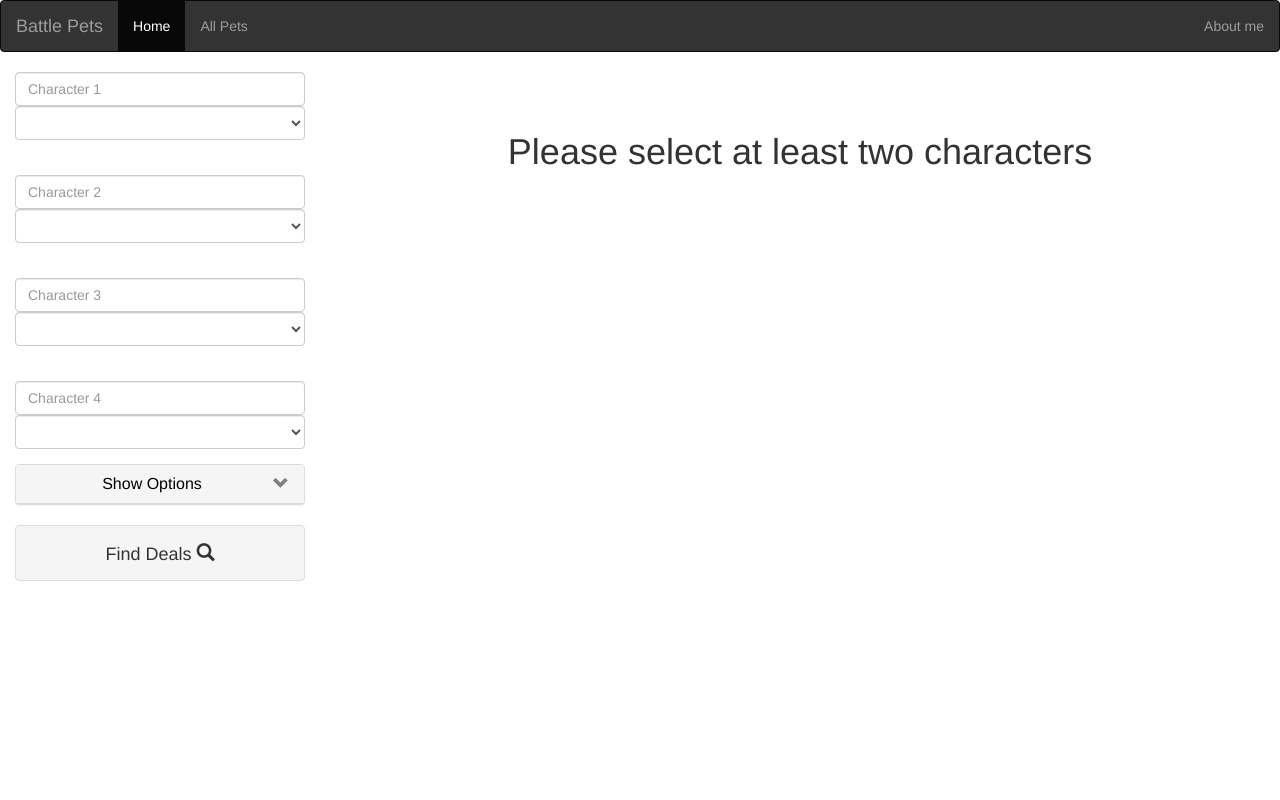
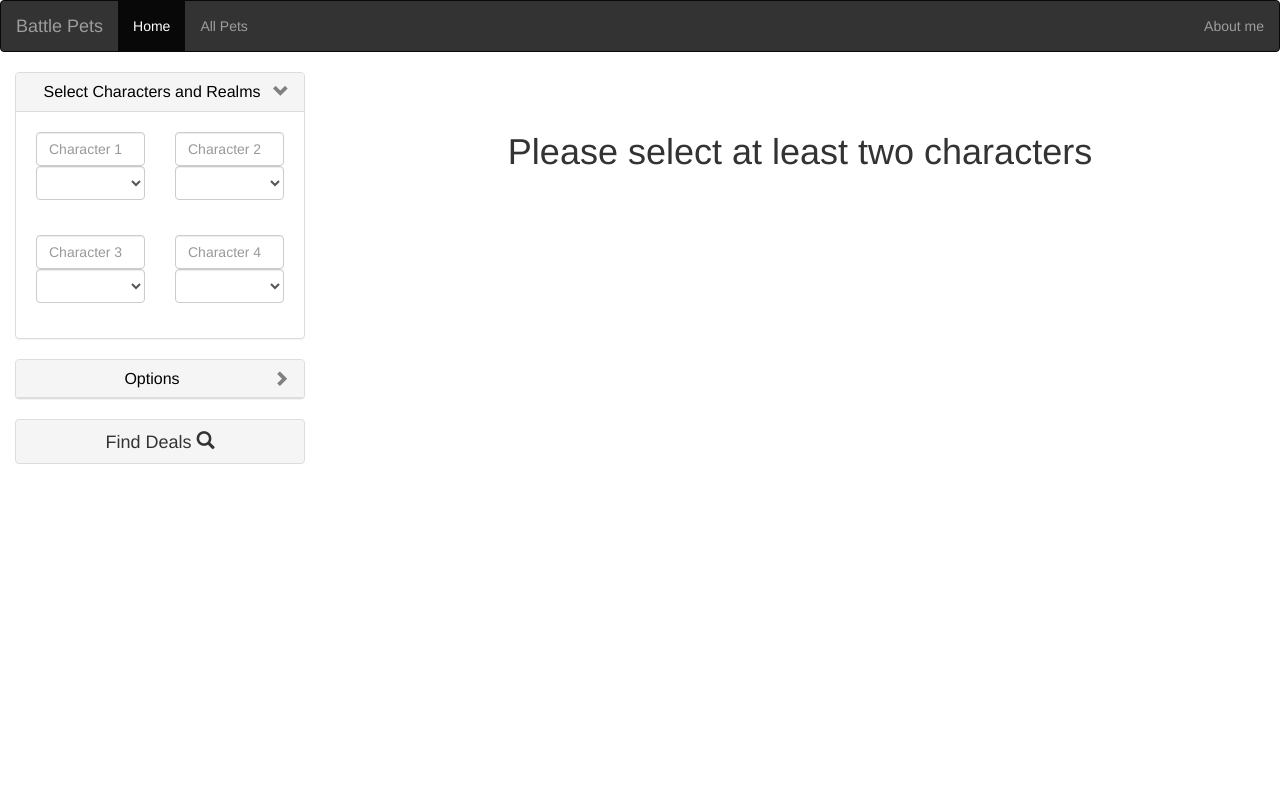
Before and after one commit to nougatoo/battlepets, a PHP site: page / in a window 1280 px wide. Run offline with PHP 8.4, Linux system fonts and the light colour scheme; tables that the repository leaves empty hold one stand-in row (values such as "Sample post").

Commit message:
Rearranged char select
- Moved all CSS code into css file
- Removed some unused code

```diff
--- a/aws-battlepets/public/index.js
+++ b/aws-battlepets/public/index.js
@@ -27,12 +27,14 @@ $(document).ready(function(){
     });
 
   });
+
+  // Glyphcon is loading wrong way..manually hide to trigger event that corrects it
+  $('#optionsCollapse').collapse("hide");
 });
 
 
 
 function activateDealsButton() {
-
 	// Check if the users has selected two characters and realms for each of them. If they have...activate the deals button
 	 $('#findDealsButton').removeClass('disabled');
 }
--- a/aws-battlepets/public/index.php
+++ b/aws-battlepets/public/index.php
@@ -14,114 +14,16 @@
 	<title>Battle Pet Deals</title>
 	<meta charset="utf-8">
 	<meta name="viewport" content="width=device-width, initial-scale=1">
+	<script src="jquery-3.3.1.js"></script>
 	<link rel="stylesheet" href="https://maxcdn.bootstrapcdn.com/bootstrap/3.3.7/css/bootstrap.min.css">
 	<script src="https://ajax.googleapis.com/ajax/libs/jquery/3.3.1/jquery.min.js"></script>
 	<script src="https://maxcdn.bootstrapcdn.com/bootstrap/3.3.7/js/bootstrap.min.js"></script>
-	<script src="jquery-3.3.1.js"></script>
 	<script src="index.js"></script>
 	<link rel="stylesheet" href="myCustomStyle.css">
-	<style>
-		.table {
-		  font-size: 12px !important;
-		}
-
-		.affix {
-			top: 0;
-			width: 100%;
-			z-index: 9999 !important;
-		}
-
-		.affix + .container-fluid {
-			padding-top: 70px;
-		}
-
-		/*
-		.btn-primary {
-			background-color:#333;
-			border-color:#333;
-
-		}
-
-		.btn-primary:hover {
-			background-color:#1a1a1a;
-			border-color:#1a1a1a;
-
-		}
-
-		.btn-primary:focus {
-			background-color:#333 !important;
-			border-color:#333 !important;
-
-		}
-
-		.btn-primary:active {
-			background-color:#1a1a1a !important;
-			border-color:#1a1a1a !important;
-
-		}
-
-		.btn-bar {
-			font-size: 16px !important;
-			background-color:#333;
-			border-color:#333;
-
-		}
-
-		.btn-bar:hover {
-			background-color:#1a1a1a;
-			border-color:#1a1a1a;
-
-		}
-
-		.btn-bar:focus {
-			background-color:#1a1a1a !important;
-			border-color:#1a1a1a !important;
-
-		}
-
-		#backFooter {
-			height: 30px !important;
-		}
-		*/
-		.leggodeal {
-		  background-color: #ffebcc !important;
-		}
-		.leggodeal:hover,
-		.leggodeal:focus {
-		  background-color: #ffe0b3 !important;
-		}
-
-		.epicdeal {
-		  background-color: #e0d6f5 !important;
-		}
-		.epicdeal:hover,
-		.epicdeal:focus {
-		  background-color: #d1c2f0 !important;
-		}
-
-		.bluedeal {
-		  background-color: #cce0ff !important;
-		}
-		.bluedeal:hover,
-		.bluedeal:focus {
-		  background-color: #b3d1ff !important;
-		}
-		.panel-heading .realmCollapse:after {
-			/* symbol for "opening" panels */
-			font-family: 'Glyphicons Halflings';  /* essential for enabling glyphicon */
-			content: "\e114";    /* adjust as needed, taken from bootstrap.css */
-			float: right;        /* adjust as needed */
-			color: grey;         /* adjust as needed */
-		}
-		.panel-heading .realmCollapse.collapsed:after {
-			/* symbol for "collapsed" panels */
-			content: "\e080";    /* adjust as needed, taken from bootstrap.css */
-		}
-	</style>
 </head>
 
 
-<body style="overflow: scroll;">
+<body style="overflow-y: scroll;">
 
 <nav class="navbar navbar-inverse" data-offset-top="1" id="top" style="background-color:#333;">
 	<div class="container-fluid">
@@ -130,7 +32,7 @@
 		</div>
 		<ul class="nav navbar-nav">
 			<li class="active"><a href="#">Home</a></li>
-			<li><a href="#">All Pets</a></li>
+			<li><a href="viewAllPets.php">All Pets</a></li>
 		</ul>
 		<ul class="nav navbar-nav navbar-right">
 			<li><a href="#">About me</a></li>
@@ -141,8 +43,15 @@
 <div class="container-fluid">
 	<div class="row" id="row1">
 		<div class="col-sm-3" id="row1col1">
-			<div style="background-color:#ffffff;border-radius:6px;">
-				<div class="form-group">
+			<div class="panel panel-default">
+				<div class="panel-heading">
+					<h4 class="panel-title">
+						<center><a class="realmCollapse" data-toggle="collapse" href="#charSelect" style="color:black;">Select Characters and Realms</a></center>
+					</h4>
+				</div>
+				<div id="charSelect" class="panel-collapse collapse in">
+					<div class="form-group row" style="padding:20px;">
+						<div class="col-xs-6">
 							<input type="text" class="form-control" id="character1"  placeholder="Character 1" onchange="activateDealsButton()">
 							<select class="form-control" id="realm1">
 								<option></option>
@@ -163,8 +72,7 @@
 								?>
 							</select>
 						</div>
-				<br/>
-				<div class="form-group">
+						<div class="col-xs-6">
 							<input type="text" class="form-control" id="character2"  placeholder="Character 2">
 							<select class="form-control" id="realm2">
 								<option></option>
@@ -185,8 +93,9 @@
 								?>
 							</select>
 							</div>
-				<br/>
-				<div class="form-group">
+					</div>
+					<div class="form-group row" style="padding-left:20px;padding-right:20px;padding-bottom:20px;">
+						<div class="col-xs-6">
 							<input type="text" class="form-control" id="character3"  placeholder="Character 3">
 							<select class="form-control" id="realm3">
 								<option></option>
@@ -207,8 +116,7 @@
 								?>
 							</select>
 						</div>
-				<br/>
-				<div class="form-group">
+						<div class="col-xs-6">
 							<input type="text" class="form-control" id="character4"  placeholder="Character 4">
 							<select class="form-control" id="realm4">
 								<option></option>
@@ -229,11 +137,13 @@
 								?>
 							</select>
 						</div>
+					</div>
+				</div>
+			</div>
 			<div class="panel panel-default">
-				<!--<button id="showOptions" type="button" class="btn btn-primary btn-block" data-toggle="collapse" data-target="#optionsDiv">Show Options</button>-->
 				<div class="panel-heading">
 					<h4 class="panel-title">
-							<center><a class="realmCollapse" data-toggle="collapse" href="#optionsCollapse" style="color:black;">Show Options</a></center>
+						<center><a class="realmCollapse" data-toggle="collapse" href="#optionsCollapse" style="color:black;">Options</a></center>
 					</h4>
 				</div>
 				<div id="optionsCollapse" class="panel-collapse collapse">
@@ -260,14 +170,12 @@
 									</label>
 								</td >
 								<td class="toggleTd" style="width: 20%">
-
 									<label class="switch">
 										<input  id="epicSlider" type="checkbox" checked>
 										<span class="slider round sliderEpic"></span>
 									</label>
 								</td>
 								<td class="toggleTd" style="width: 20%">
-
 									<label class="switch">
 										<input  id="leggoSlider" type="checkbox" checked>
 										<span class="slider round sliderEpic"></span>
@@ -313,15 +221,14 @@
 							</tr>
 							<tr>
 								<td>Show Snipes </td>
-									<td>Include Collected Pets</td>
+								<td>Show Amount Caged</td>
 								<td>Max Buy %</td>
 							</tr>
 						</table>
 					</div>
 				</div>
 			</div>
-				<button id="findDealsButton" type="button" class="btn btn-default btn-block" onclick="findDeals()" style="color: #333;background-color: #f5f5f5;border-color: #ddd;"><h4>Find Deals <span class="glyphicon glyphicon-search"></span></h4></button>
-			</div>
+			<button id="findDealsButton" type="button" class="btn btn-default btn-block" onclick="findDeals()" style="color: #333;background-color: #f5f5f5;border-color: #ddd; padding-top:0px;padding-bottom:0px;"><h4>Find Deals <span class="glyphicon glyphicon-search"></span></h4></button>
 		</div>
 		<div id="dataSection" class="col-sm-9" id="row1col2">
 			<div id="realmTabs">
@@ -344,9 +251,6 @@
 		</div>
 	</div>
 </div>
-
-
-
 </div>
 </body>
 </html>
--- a/aws-battlepets/public/myCustomStyle.css
+++ b/aws-battlepets/public/myCustomStyle.css
@@ -1,3 +1,101 @@
+.table {
+  font-size: 12px !important;
+}
+
+.affix {
+	top: 0;
+	width: 100%;
+	z-index: 9999 !important;
+}
+
+.affix + .container-fluid {
+	padding-top: 70px;
+}
+
+/*
+.btn-primary {
+	background-color:#333;
+	border-color:#333;
+
+}
+
+.btn-primary:hover {
+	background-color:#1a1a1a;
+	border-color:#1a1a1a;
+
+}
+
+.btn-primary:focus {
+	background-color:#333 !important;
+	border-color:#333 !important;
+
+}
+
+.btn-primary:active {
+	background-color:#1a1a1a !important;
+	border-color:#1a1a1a !important;
+
+}
+
+.btn-bar {
+	font-size: 16px !important;
+	background-color:#333;
+	border-color:#333;
+
+}
+
+.btn-bar:hover {
+	background-color:#1a1a1a;
+	border-color:#1a1a1a;
+
+}
+
+.btn-bar:focus {
+	background-color:#1a1a1a !important;
+	border-color:#1a1a1a !important;
+
+}
+
+#backFooter {
+	height: 30px !important;
+}
+*/
+.leggodeal {
+  background-color: #ffebcc !important;
+}
+.leggodeal:hover,
+.leggodeal:focus {
+  background-color: #ffe0b3 !important;
+}
+
+.epicdeal {
+  background-color: #e0d6f5 !important;
+}
+.epicdeal:hover,
+.epicdeal:focus {
+  background-color: #d1c2f0 !important;
+}
+
+.bluedeal {
+  background-color: #cce0ff !important;
+}
+.bluedeal:hover,
+.bluedeal:focus {
+  background-color: #b3d1ff !important;
+}
+.panel-heading .realmCollapse:after {
+	/* symbol for "opening" panels */
+	font-family: 'Glyphicons Halflings';  /* essential for enabling glyphicon */
+	content: "\e114";    /* adjust as needed, taken from bootstrap.css */
+	float: right;        /* adjust as needed */
+	color: grey;         /* adjust as needed */
+}
+.panel-heading .realmCollapse.collapsed:after {
+	/* symbol for "collapsed" panels */
+	content: "\e080";    /* adjust as needed, taken from bootstrap.css */
+}
+
+
 .switch {
   position: relative;
   display: inline-block;
@@ -96,6 +194,7 @@ input:checked + .slider:before {
 
 
 tr.totalRow {
-	background-color:#b3b3b396 !important;
+	/*background-color:#b3b3b396 !important;*/
+	font-size: 13px;
 
 }
--- /dev/null
+++ b/aws-battlepets/public/viewAllPets.php
@@ -0,0 +1,5 @@
+<html>
+
+Show all pets here :)
+</body>
+</html>
```
Also changed, not shown: aws-battlepets/public/findDeals.php (+9 -26 lines). Lines whose indentation alone changed are shown as unchanged.
